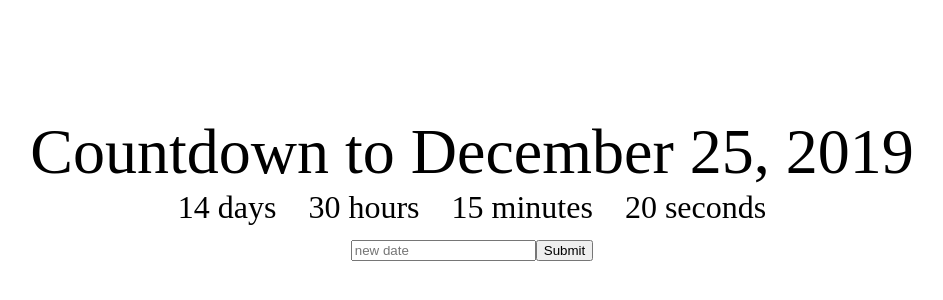
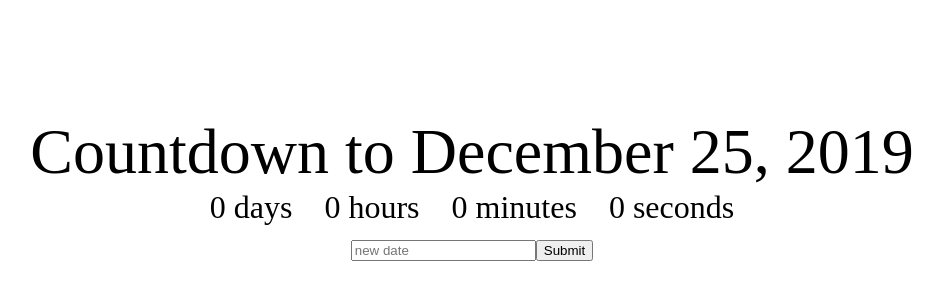
Before and after one commit to petern160/React_countDown, a React (Create React App) app: page / in a window 1280 px wide. Shown: the part 138-438 px from the top of the page, without its empty margins (168-1111 px from the left). Built offline with nearby package versions, Linux system fonts and the light colour scheme.

Commit message:
seperated clock component

```diff
--- a/src/App.jsx
+++ b/src/App.jsx
@@ -1,5 +1,6 @@
 import React, { Component } from "react";
 import "./App.css";
+import Clock from "./Clock";
 
 class App extends Component {
   constructor(props) {
@@ -19,12 +20,7 @@ class App extends Component {
     return (
       <div className="App">
         <div className="App-title">Countdown to {this.state.deadline}</div>
-        <div>
-          <div className="Clock-days">14 days</div>
-          <div className="Clock-hours">30 hours</div>
-          <div className="Clock-minutes">15 minutes</div>
-          <div className="Clock-seconds">20 seconds</div>
-        </div>
+        <Clock />
         <div>
           <input
             onChange={event =>
--- /dev/null
+++ b/src/Clock.jsx
@@ -0,0 +1,27 @@
+import React, { Component } from "react";
+import "./App.css";
+
+class Clock extends Component {
+  constructor(props) {
+    super(props);
+    this.state = {
+      days: 0,
+      hours: 0,
+      minutes: 0,
+      seconds: 0
+    };
+  }
+
+  render() {
+    return (
+      <div>
+        <div className="Clock-days">{this.state.days} days</div>
+        <div className="Clock-hours">{this.state.hours} hours</div>
+        <div className="Clock-minutes">{this.state.minutes} minutes</div>
+        <div className="Clock-seconds">{this.state.seconds} seconds</div>
+      </div>
+    );
+  }
+}
+
+export default Clock;
```
